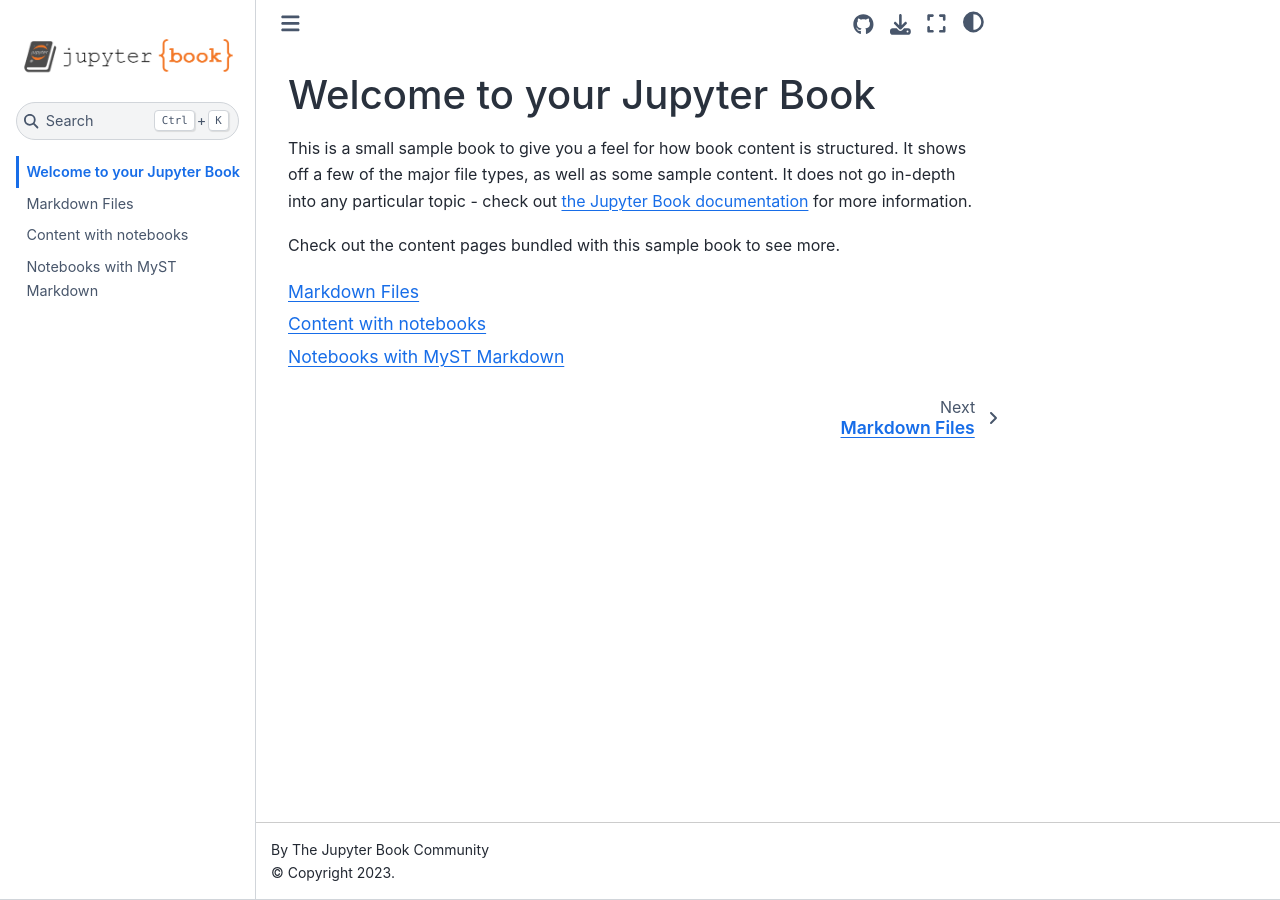
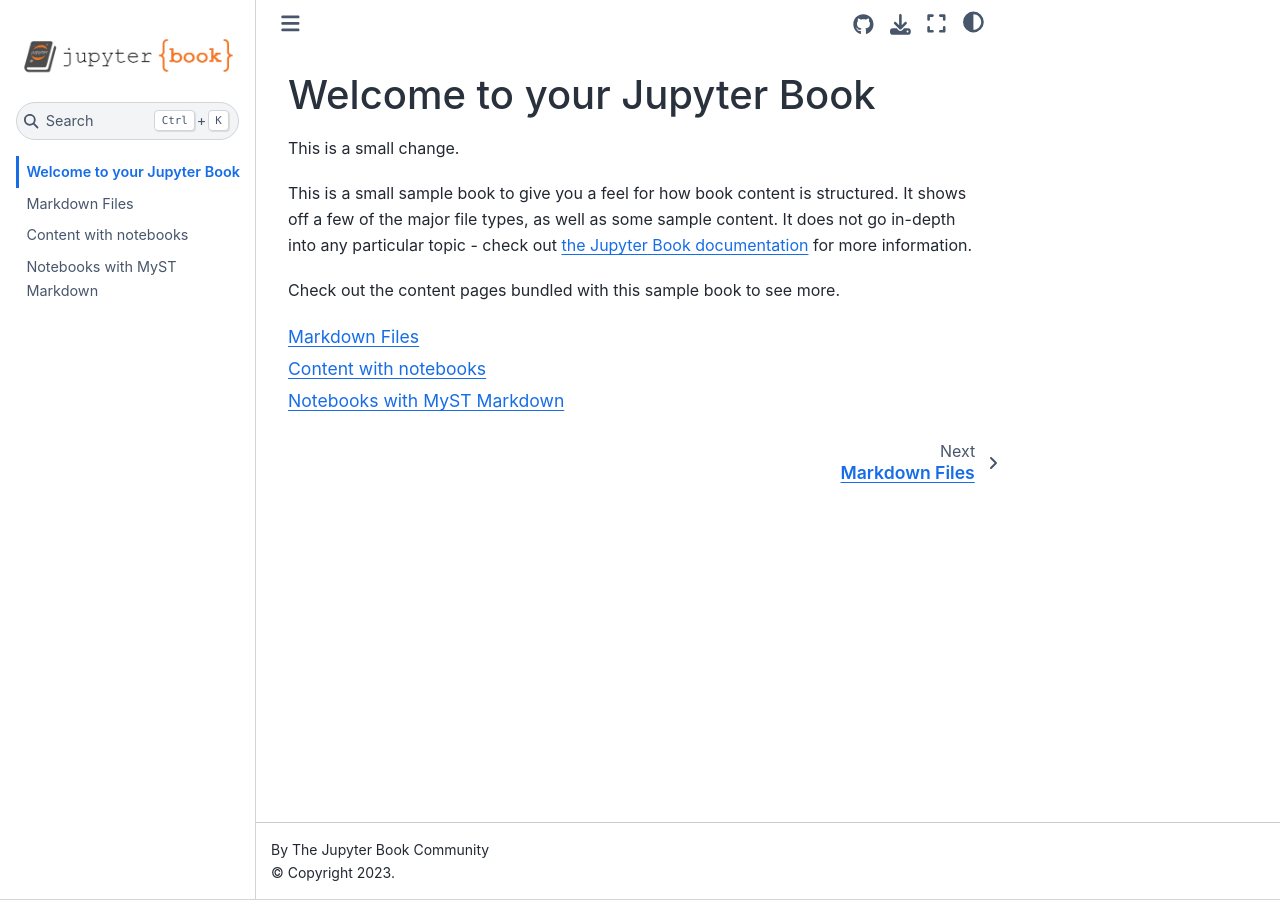
Before and after one commit to facusapienza21/site, a Jupyter Book: the page built from intro.md, in a window 1280 px wide. Built offline with Jupyter Book 1.0.4 settings and Sphinx 7.4.7 and the Sphinx Book theme 1.1.4, drawn with Linux system fonts in a browser that asks for light colours.

Commit message:
Update intro.md

```diff
--- a/intro.md
+++ b/intro.md
@@ -1,4 +1,6 @@
 # Welcome to your Jupyter Book
+
+This is a small change.
 
 This is a small sample book to give you a feel for how book content is
 structured.
```
